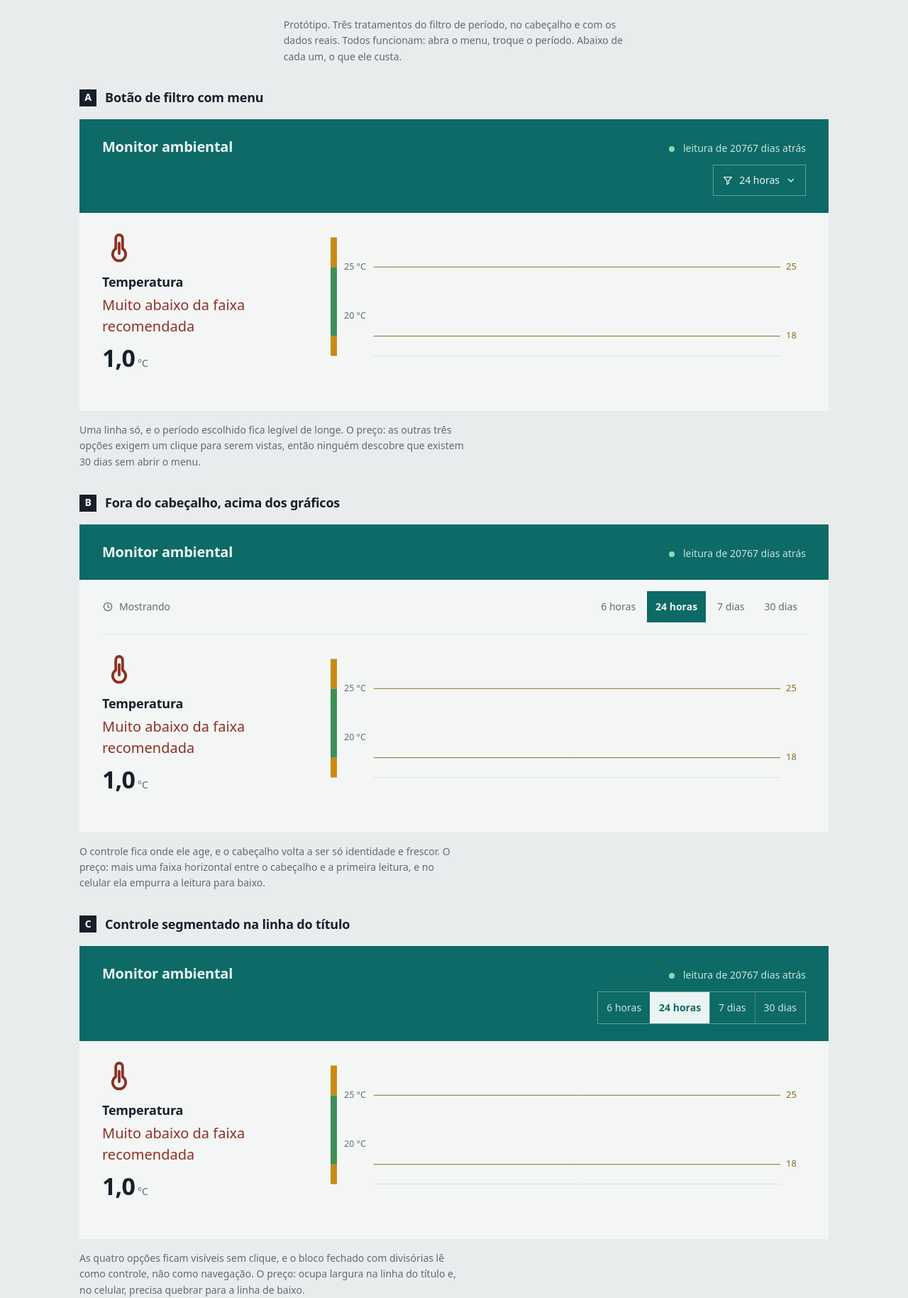
After one commit to LucasFASouza/monitor-ambiental, a Flask app: page /prototipo/periodo in a window 1280 px wide. The commit adds this page. Shown: the whole page at 71% size. Run offline with Flask 3, Linux system fonts and the light colour scheme; tables that the repository leaves empty hold one stand-in row (values such as "Sample post").

Commit message:
Dar endereço ao material de sistema e saída à calibração
A única rota de / para /calibracao era uma palavra dentro de um parágrafo
condicional no rodapé: no instante em que alguém calibrasse, o parágrafo sumia
e a rota sumia junto, deixando a ficha de rastreabilidade inalcançável
justamente quando passava a ter conteúdo.

Agora o setor de ruído carrega a entrada, permanente e lendo o estado: "Nível
não calibrado · calibrar" ou "Calibrado em +2,40 dB · recalibrar". Fica na
mesma margem esquerda dos outros cinco elementos do bloco.

E o material de sistema ganha endereço próprio em /sistema: estado da coleta
com julgamento em vez de contagem bruta, calibração com a ficha de
rastreabilidade, o que o aparelho não mede (higiene ocupacional, IBUTG,
resolução do DHT11) e exportação por período. O rodapé do painel desce de
quatro parágrafos para três: sobram a legenda do gráfico e a linha das normas,
que explicam marcas que a pessoa está olhando, mais um link para a subpágina.

Medido: /sistema com 27 elementos de texto e nenhuma falha de contraste, alvos
de toque de 44 e 48px, sem transbordo horizontal em 375px. O estado "calibrado"
foi verificado contra o banco local e o offset restaurado em seguida.

resumo_sensor deixa de ser privada, já que app.py e painel.py a usam.

Também entra o protótipo do filtro de período em /prototipo/periodo, com três
tratamentos para escolher olhando. É andaime: sai junto com
templates/prototipo_periodo.html e static/prototipo.css quando a escolha for
feita.

Co-Authored-By: Claude Opus 5 <noreply@anthropic.com>

```diff
--- a/app.py
+++ b/app.py
@@ -44,6 +44,19 @@ def pagina():
     # A página é montada inteira no servidor, gráficos incluídos: são poucos
     # clientes na rede local, e assim ela funciona sem JavaScript.
     return render_template("index.html", visao=painel.montar(_inteiro("horas", 24, 1, 24 * 90)))
+
+
+@app.get("/prototipo/periodo")
+def prototipo_periodo():
+    """Três tratamentos do filtro de período, para escolher olhando.
+
+    Andaime: sai junto com templates/prototipo_periodo.html e
+    static/prototipo.css assim que a escolha for feita.
+    """
+    return render_template(
+        "prototipo_periodo.html",
+        visao=painel.montar(_inteiro("horas", 24, 1, 24 * 90)),
+    )
 
 
 def _bloco_ruido() -> dict | None:
@@ -341,6 +354,46 @@ def exportar_csv():
     )
 
 
+def _virgula(valor) -> str:
+    """Decimal com vírgula, como o resto da interface escreve número."""
+    return str(valor).replace(".", ",")
+
+
+@app.get("/sistema")
+def pagina_sistema():
+    """O que o aparelho sabe sobre si mesmo: coleta, calibração e limites.
+
+    Material de sistema, não de leitura: sai do rodapé do painel, que virara
+    861 caracteres de prosa cinza sem cabeçalho, e ganha endereço próprio.
+    """
+    ate = int(time.time())
+    desde = ate - 24 * 3600
+
+    saude = database.saude_da_coleta(
+        desde, ate, config.INTERVALO_SEGUNDOS, config.RUIDO_JANELA_SEGUNDOS
+    )
+    offset = database.offset_ruido()
+    ultima = database.ultima_calibracao()
+
+    return render_template("sistema.html", sistema={
+        "saude": {
+            "ar": painel.resumo_sensor(saude["ar"]),
+            "ruido": painel.resumo_sensor(saude["ruido"]),
+        },
+        "calibrado": offset != database.OFFSET_DE_CATALOGO,
+        "offset": _virgula(f"{offset:+.2f}" if offset != database.OFFSET_DE_CATALOGO
+                           else f"{offset:.1f}"),
+        "ultima": None if ultima is None else {
+            "referencia_dba": _virgula(ultima["referencia_dba"]),
+            "medido_dbfs": _virgula(ultima["medido_dbfs"]),
+            "minutos": ultima["minutos"],
+            "quando": datetime.fromtimestamp(ultima["ts"]).strftime("%d/%m/%Y às %Hh%M"),
+            "observacao": ultima["observacao"],
+        },
+        "periodos": painel.PERIODOS,
+    })
+
+
 @app.get("/calibracao")
 def pagina_calibracao():
     return render_template("calibracao.html", estado=api_calibracao_ler().get_json())
--- /dev/null
+++ b/static/prototipo.css
@@ -0,0 +1,186 @@
+/* Protótipo do filtro de período. Três tratamentos lado a lado, nos tokens do
+   sistema. Este arquivo e a rota /prototipo/periodo saem juntos quando a
+   escolha for feita: nada aqui pertence ao produto. */
+
+.prototipo { background: #e9eced; }
+
+.aviso-prototipo {
+  max-width: var(--coluna);
+  margin: 0 auto;
+  padding: var(--e5) var(--e6) 0;
+  color: var(--meio);
+  font-size: var(--t-apoio);
+  max-width: var(--medida);
+}
+
+.amostra {
+  max-width: var(--coluna);
+  margin: 0 auto;
+  padding: var(--e6) var(--e6) 0;
+}
+
+.rotulo-variante {
+  display: flex;
+  align-items: center;
+  gap: var(--e3);
+  margin-bottom: var(--e4);
+  font-size: var(--t-grandeza);
+  font-weight: 600;
+  letter-spacing: -0.012em;
+}
+
+.rotulo-variante span {
+  display: inline-flex;
+  align-items: center;
+  justify-content: center;
+  width: var(--e5);
+  height: var(--e5);
+  background: var(--tinta);
+  color: #fff;
+  font-size: var(--t-apoio);
+}
+
+/* A moldura existe só para separar um protótipo do outro: é andaime, não
+   proposta. No produto o conteúdo senta direto na página. */
+.moldura { background: var(--ambiente); overflow: hidden; }
+.moldura main { padding-bottom: var(--e5); }
+.moldura .grandeza:first-of-type { padding-top: var(--e5); }
+
+.custo {
+  max-width: var(--medida);
+  margin-top: var(--e4);
+  color: var(--meio);
+  font-size: var(--t-apoio);
+}
+
+/* O título e o que fica à direita dele, comum a A e C. */
+.capa-direita {
+  display: flex;
+  flex-direction: column;
+  align-items: flex-end;
+  gap: var(--e3);
+}
+
+/* ── A: botão de filtro com menu ─────────────────────────────────────────── */
+
+.filtro-menu { position: relative; }
+
+.filtro-menu summary {
+  display: inline-flex;
+  align-items: center;
+  gap: var(--e2);
+  min-height: 44px;
+  padding: var(--e2) var(--e3);
+  border: 1px solid color-mix(in srgb, var(--capa-texto) 38%, transparent);
+  color: var(--capa-texto);
+  font-size: var(--t-apoio);
+  cursor: pointer;
+  list-style: none;
+}
+
+.filtro-menu summary::-webkit-details-marker { display: none; }
+.filtro-menu summary:hover { border-color: var(--capa-texto); background: var(--capa-fundo); }
+
+.f-funil { width: var(--e4); height: var(--e4); flex: none; }
+.f-seta { width: var(--e4); height: var(--e4); flex: none; transition: transform .15s; }
+.filtro-menu[open] .f-seta { transform: rotate(180deg); }
+
+.filtro-menu ul {
+  position: absolute;
+  right: 0;
+  z-index: 2;
+  min-width: 160px;
+  margin: var(--e1) 0 0;
+  padding: 0;
+  list-style: none;
+  background: var(--capa-fundo);
+  border: 1px solid color-mix(in srgb, var(--capa-texto) 38%, transparent);
+}
+
+.filtro-menu ul a {
+  display: block;
+  min-height: 44px;
+  padding: var(--e3) var(--e4);
+  color: var(--capa-fraco);
+  font-size: var(--t-apoio);
+  text-decoration: none;
+}
+
+.filtro-menu ul a:hover { background: var(--capa); color: var(--capa-texto); }
+.filtro-menu ul a[aria-current] { color: var(--capa-texto); font-weight: 600; }
+
+/* ── B: barra de filtro no conteúdo ──────────────────────────────────────── */
+
+.barra-filtro {
+  display: flex;
+  flex-wrap: wrap;
+  align-items: center;
+  gap: var(--e3) var(--e4);
+  padding: var(--e4) 0;
+  border-bottom: 1px solid var(--regua);
+}
+
+.barra-filtro-rotulo {
+  display: inline-flex;
+  align-items: center;
+  gap: var(--e2);
+  color: var(--meio);
+  font-size: var(--t-apoio);
+}
+
+.barra-filtro-rotulo svg { width: var(--e4); height: var(--e4); flex: none; }
+
+.barra-filtro-opcoes { display: flex; flex-wrap: wrap; gap: var(--e1); margin-left: auto; }
+
+.barra-filtro-opcoes a {
+  display: inline-flex;
+  align-items: center;
+  min-height: 44px;
+  padding: var(--e2) var(--e3);
+  color: var(--meio);
+  font-size: var(--t-apoio);
+  text-decoration: none;
+}
+
+.barra-filtro-opcoes a:hover { color: var(--tinta); }
+
+.barra-filtro-opcoes a.ativo {
+  background: var(--capa);
+  color: var(--capa-texto);
+  font-weight: 600;
+}
+
+/* ── C: controle segmentado ──────────────────────────────────────────────── */
+
+.segmentado {
+  display: inline-flex;
+  border: 1px solid color-mix(in srgb, var(--capa-texto) 38%, transparent);
+}
+
+.segmentado a {
+  display: inline-flex;
+  align-items: center;
+  min-height: 44px;
+  padding: var(--e2) var(--e3);
+  border-left: 1px solid color-mix(in srgb, var(--capa-texto) 24%, transparent);
+  color: var(--capa-fraco);
+  font-size: var(--t-apoio);
+  text-decoration: none;
+  white-space: nowrap;
+}
+
+.segmentado a:first-child { border-left: 0; }
+.segmentado a:hover { color: var(--capa-texto); }
+
+.segmentado a.ativo {
+  background: var(--capa-texto);
+  color: var(--capa);
+  font-weight: 600;
+}
+
+@media (max-width: 760px) {
+  .aviso-prototipo, .amostra { padding-left: var(--e4); padding-right: var(--e4); }
+  .capa-direita { align-items: flex-start; width: 100%; }
+  .barra-filtro-opcoes { margin-left: 0; }
+  .segmentado { flex-wrap: wrap; }
+}
--- a/static/style.css
+++ b/static/style.css
@@ -262,6 +262,26 @@ main {
   margin-top: var(--e3);
 }
 
+/* Entrada de calibração, permanente dentro do setor de ruído. Não é botão: é
+   uma linha de estado que também leva à ação, então pesa menos que o valor
+   medido e mais que a explicação. */
+.afericao { margin-top: var(--e4); }
+
+.afericao a {
+  display: inline-flex;
+  align-items: center;
+  gap: var(--e2);
+  min-height: 44px;
+  padding: var(--e2) var(--e3) var(--e2) 0;
+  color: var(--capa);
+  font-size: var(--t-apoio);
+  text-decoration-thickness: 1px;
+  text-underline-offset: 3px;
+}
+
+.afericao a:hover { color: var(--capa-fundo); }
+.afericao svg { width: var(--e4); height: var(--e4); flex: none; }
+
 /* O gráfico senta direto na página: um painel com borda em volta dele seria
    um cartão, e o mundo escolhido não tem cartão. */
 .curva { position: relative; height: 188px; }
@@ -315,6 +335,39 @@ footer {
 .botao:hover { background: var(--capa-fundo); border-color: var(--capa-fundo); }
 
 .botao svg { width: var(--e4); height: var(--e4); flex: none; }
+
+/* Vazado para ações de mesma natureza enfileiradas: quatro botões sólidos em
+   sequência brigam entre si e nenhum fica sendo o principal. */
+.botao.vazado {
+  background: transparent;
+  color: var(--capa);
+}
+
+.botao.vazado:hover { background: var(--capa); color: var(--capa-texto); }
+
+/* Fileira de botões por gap, não por margin entre irmãos: margem no irmão
+   seguinte sobrevive à quebra de linha e empurra o primeiro item da linha de
+   baixo para fora da margem da página. */
+.fileira { display: flex; flex-wrap: wrap; gap: var(--e2); }
+
+/* Volta ao painel, dentro do campo teal. */
+.voltar {
+  display: inline-flex;
+  align-items: center;
+  gap: var(--e2);
+  min-height: 44px;
+  color: var(--capa-fraco);
+  font-size: var(--t-apoio);
+  text-decoration: none;
+}
+
+.voltar:hover { color: var(--capa-texto); text-decoration: underline; }
+.voltar svg { width: var(--e4); height: var(--e4); flex: none; }
+
+/* A /sistema e a /calibracao enfileiram botões e parágrafos; sem isto os
+   botões encostam no texto de cima. */
+.conteudo p + p { margin-top: var(--e3); }
+.conteudo p .botao { margin-top: var(--e1); }
 
 /* --- celular: modo secundário --------------------------------------------- */
 
--- /dev/null
+++ b/templates/prototipo_periodo.html
@@ -0,0 +1,178 @@
+<!doctype html>
+<html lang="pt-BR">
+<head>
+  <meta charset="utf-8">
+  <meta name="viewport" content="width=device-width, initial-scale=1">
+  <title>Protótipo · filtro de período</title>
+  <link rel="stylesheet" href="{{ url_for('static', filename='style.css') }}">
+  <link rel="stylesheet" href="{{ url_for('static', filename='prototipo.css') }}">
+</head>
+<body class="prototipo">
+
+<svg class="simbolos" aria-hidden="true">
+  <symbol id="i-temperatura" viewBox="0 0 24 24" fill="none" stroke="currentColor"
+          stroke-width="1.9" stroke-linecap="round" stroke-linejoin="round">
+    <path d="M12 3.5a2.4 2.4 0 0 1 2.4 2.4v7.3a4.6 4.6 0 1 1-4.8 0V5.9A2.4 2.4 0 0 1 12 3.5Z"/>
+    <path d="M12 9.2v7.4"/>
+  </symbol>
+  <symbol id="i-filtro" viewBox="0 0 24 24" fill="none" stroke="currentColor"
+          stroke-width="1.9" stroke-linecap="round" stroke-linejoin="round">
+    <path d="M3.8 5.4h16.4l-6.4 7.4v6.1l-3.6 1.7v-7.8Z"/>
+  </symbol>
+  <symbol id="i-seta" viewBox="0 0 24 24" fill="none" stroke="currentColor"
+          stroke-width="2" stroke-linecap="round" stroke-linejoin="round">
+    <path d="m6.5 9.5 5.5 5.5 5.5-5.5"/>
+  </symbol>
+  <symbol id="i-relogio" viewBox="0 0 24 24" fill="none" stroke="currentColor"
+          stroke-width="1.9" stroke-linecap="round" stroke-linejoin="round">
+    <circle cx="12" cy="12" r="8.4"/><path d="M12 7.2V12l3.2 2"/>
+  </symbol>
+</svg>
+
+<p class="aviso-prototipo">Protótipo. Três tratamentos do filtro de período, no cabeçalho e
+  com os dados reais. Todos funcionam: abra o menu, troque o período. Abaixo de cada um,
+  o que ele custa.</p>
+
+{% set b = visao.blocos[0] %}
+
+{# ─────────────────────────────── A ─────────────────────────────── #}
+<section class="amostra v-a">
+  <h2 class="rotulo-variante"><span>A</span> Botão de filtro com menu</h2>
+
+  <div class="moldura">
+    <header class="capa">
+      <div class="capa-campo unico">
+        <div class="capa-topo">
+          <h1>Monitor ambiental</h1>
+          <div class="capa-direita">
+            <p class="frescor"><span class="pulso" aria-hidden="true"></span>
+              leitura de {{ visao.idade }} atrás</p>
+            <details class="filtro-menu">
+              <summary>
+                <svg class="f-funil" aria-hidden="true"><use href="#i-filtro"></use></svg>
+                {%- for horas, rotulo in visao.periodos %}{% if horas == visao.horas %}{{ rotulo }}{% endif %}{% endfor %}
+                <svg class="f-seta" aria-hidden="true"><use href="#i-seta"></use></svg>
+              </summary>
+              <ul>
+                {% for horas, rotulo in visao.periodos %}
+                  <li><a href="{{ url_for('prototipo_periodo', horas=horas) }}"
+                         {% if horas == visao.horas %}aria-current="true"{% endif %}>{{ rotulo }}</a></li>
+                {% endfor %}
+              </ul>
+            </details>
+          </div>
+        </div>
+      </div>
+    </header>
+    <main class="conteudo">
+      <section class="grandeza">
+        <div class="leitura">
+          <svg class="marca m-{{ b.nivel or 'sem' }}" aria-hidden="true"><use href="#i-temperatura"></use></svg>
+          <h2>{{ b.nome }}</h2>
+          <p class="estado e-{{ b.nivel }}">{{ b.frase|capitalize }}</p>
+          <p class="valor">{{ b.valor }}<span class="unidade">{{ b.unidade }}</span></p>
+        </div>
+        <div class="curva"><canvas data-grafico="{{ b.chave }}" role="img"
+          aria-label="Histórico de {{ b.nome|lower }}"></canvas></div>
+      </section>
+    </main>
+  </div>
+
+  <p class="custo">Uma linha só, e o período escolhido fica legível de longe. O preço: as outras
+    três opções exigem um clique para serem vistas, então ninguém descobre que existem 30 dias
+    sem abrir o menu.</p>
+</section>
+
+{# ─────────────────────────────── B ─────────────────────────────── #}
+<section class="amostra v-b">
+  <h2 class="rotulo-variante"><span>B</span> Fora do cabeçalho, acima dos gráficos</h2>
+
+  <div class="moldura">
+    <header class="capa">
+      <div class="capa-campo unico">
+        <div class="capa-topo">
+          <h1>Monitor ambiental</h1>
+          <p class="frescor"><span class="pulso" aria-hidden="true"></span>
+            leitura de {{ visao.idade }} atrás</p>
+        </div>
+      </div>
+    </header>
+    <main class="conteudo">
+      <div class="barra-filtro">
+        <span class="barra-filtro-rotulo">
+          <svg aria-hidden="true"><use href="#i-relogio"></use></svg>
+          Mostrando
+        </span>
+        <div class="barra-filtro-opcoes">
+          {% for horas, rotulo in visao.periodos %}
+            <a href="{{ url_for('prototipo_periodo', horas=horas) }}"
+               class="{{ 'ativo' if horas == visao.horas else '' }}"
+               {% if horas == visao.horas %}aria-current="true"{% endif %}>{{ rotulo }}</a>
+          {% endfor %}
+        </div>
+      </div>
+      <section class="grandeza">
+        <div class="leitura">
+          <svg class="marca m-{{ b.nivel or 'sem' }}" aria-hidden="true"><use href="#i-temperatura"></use></svg>
+          <h2>{{ b.nome }}</h2>
+          <p class="estado e-{{ b.nivel }}">{{ b.frase|capitalize }}</p>
+          <p class="valor">{{ b.valor }}<span class="unidade">{{ b.unidade }}</span></p>
+        </div>
+        <div class="curva"><canvas data-grafico="{{ b.chave }}" role="img"
+          aria-label="Histórico de {{ b.nome|lower }}"></canvas></div>
+      </section>
+    </main>
+  </div>
+
+  <p class="custo">O controle fica onde ele age, e o cabeçalho volta a ser só identidade e
+    frescor. O preço: mais uma faixa horizontal entre o cabeçalho e a primeira leitura, e no
+    celular ela empurra a leitura para baixo.</p>
+</section>
+
+{# ─────────────────────────────── C ─────────────────────────────── #}
+<section class="amostra v-c">
+  <h2 class="rotulo-variante"><span>C</span> Controle segmentado na linha do título</h2>
+
+  <div class="moldura">
+    <header class="capa">
+      <div class="capa-campo unico">
+        <div class="capa-topo">
+          <h1>Monitor ambiental</h1>
+          <div class="capa-direita">
+            <p class="frescor"><span class="pulso" aria-hidden="true"></span>
+              leitura de {{ visao.idade }} atrás</p>
+            <div class="segmentado" role="group" aria-label="Período exibido">
+              {% for horas, rotulo in visao.periodos %}
+                <a href="{{ url_for('prototipo_periodo', horas=horas) }}"
+                   class="{{ 'ativo' if horas == visao.horas else '' }}"
+                   {% if horas == visao.horas %}aria-current="true"{% endif %}>{{ rotulo }}</a>
+              {% endfor %}
+            </div>
+          </div>
+        </div>
+      </div>
+    </header>
+    <main class="conteudo">
+      <section class="grandeza">
+        <div class="leitura">
+          <svg class="marca m-{{ b.nivel or 'sem' }}" aria-hidden="true"><use href="#i-temperatura"></use></svg>
+          <h2>{{ b.nome }}</h2>
+          <p class="estado e-{{ b.nivel }}">{{ b.frase|capitalize }}</p>
+          <p class="valor">{{ b.valor }}<span class="unidade">{{ b.unidade }}</span></p>
+        </div>
+        <div class="curva"><canvas data-grafico="{{ b.chave }}" role="img"
+          aria-label="Histórico de {{ b.nome|lower }}"></canvas></div>
+      </section>
+    </main>
+  </div>
+
+  <p class="custo">As quatro opções ficam visíveis sem clique, e o bloco fechado com divisórias
+    lê como controle, não como navegação. O preço: ocupa largura na linha do título e, no
+    celular, precisa quebrar para a linha de baixo.</p>
+</section>
+
+<script id="dados" type="application/json">{{ visao.dados_json|safe }}</script>
+<script src="{{ url_for('static', filename='vendor/chart.umd.min.js') }}"></script>
+<script src="{{ url_for('static', filename='dashboard.js') }}" defer></script>
+</body>
+</html>
```
Also changed, not shown: painel.py (+6 -3 lines), templates/index.html (+25 -23 lines), templates/sistema.html (added, +119 -0 lines).
